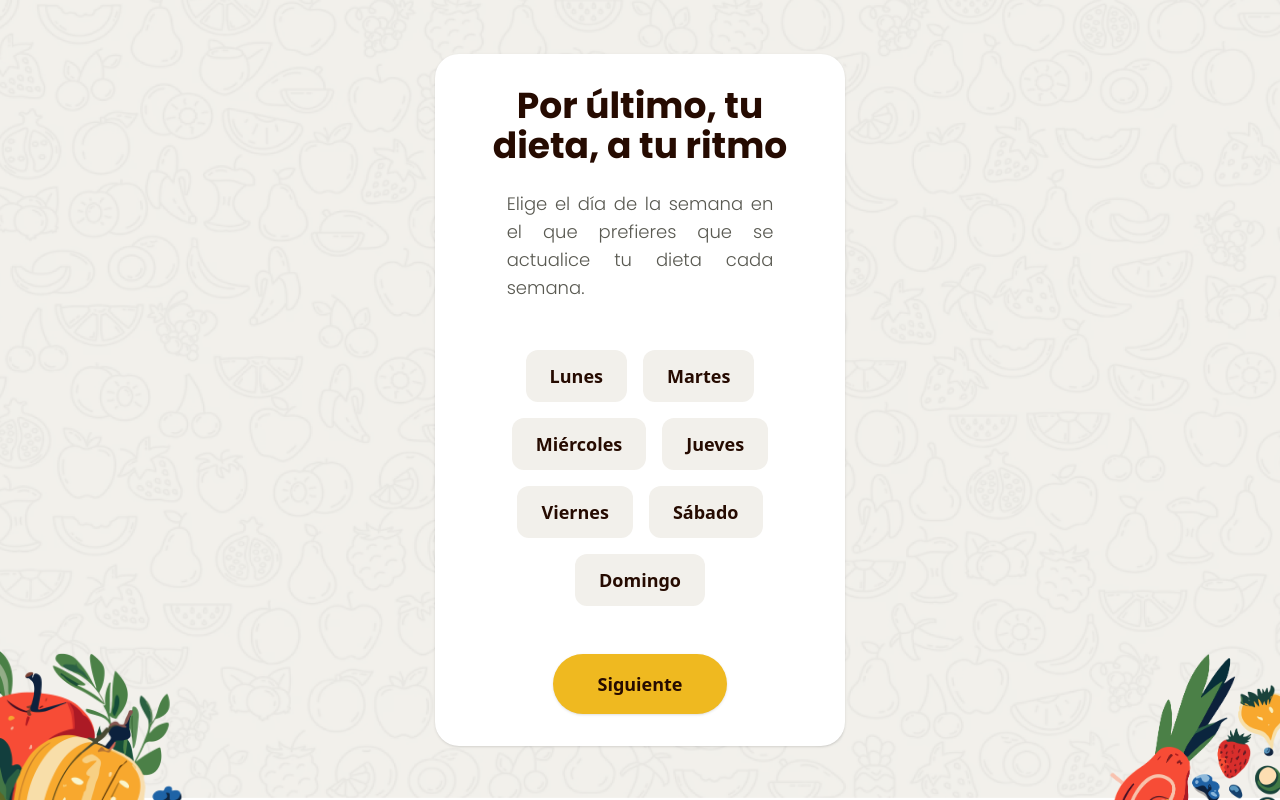
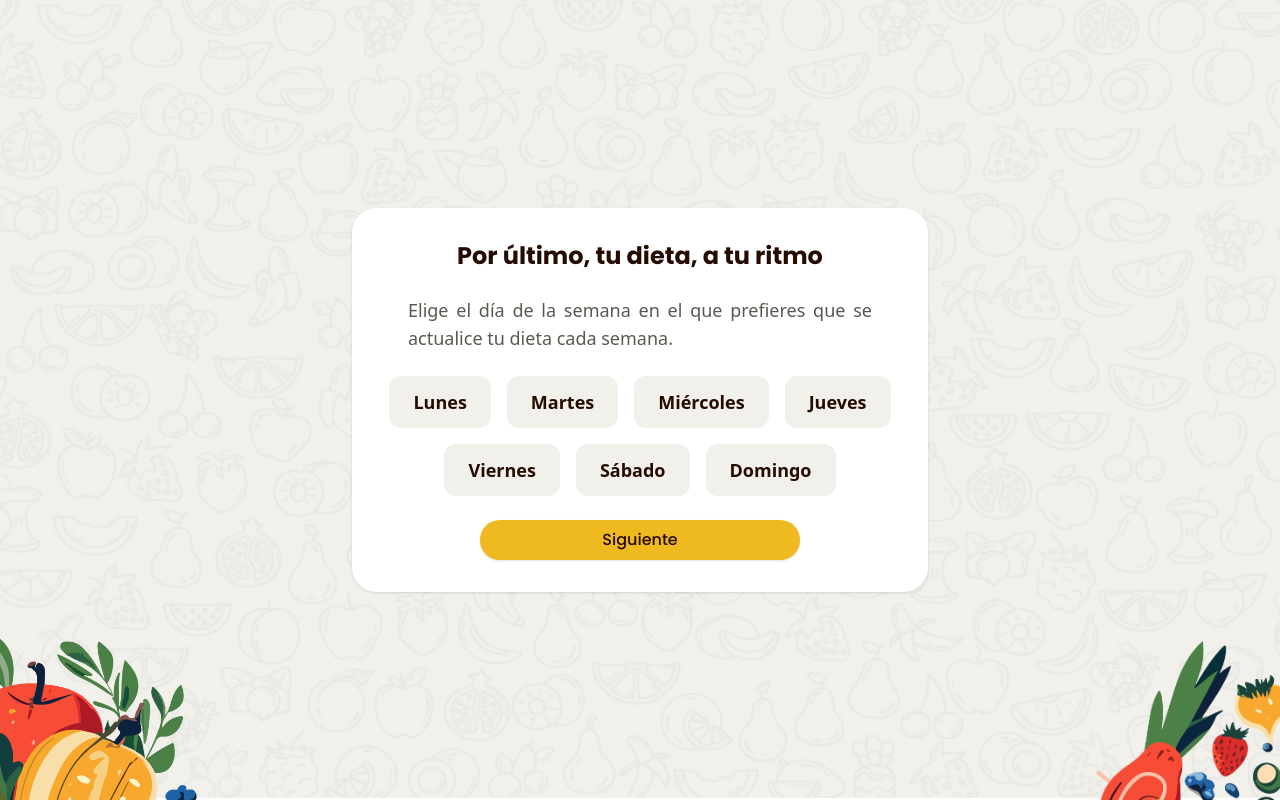
Before and after one commit to Rafiky724/NutrIA, a React (Vite) app in the folder frontend/: page /updateDietDay in a window 1280 px wide. Built offline with nearby package versions, Linux system fonts and the light colour scheme; no server answers; sample sign-in values are in the browser's storage.

Commit message:
Update UpdateDietDay.tsx

```diff
--- a/frontend/src/pages/Onboarding/UpdateDietDay.tsx
+++ b/frontend/src/pages/Onboarding/UpdateDietDay.tsx
@@ -45,21 +45,21 @@ export default function UpdateDietDay() {
 
   return (
     <div className="min-h-screen bg-[url('/Background/Back.png')] bg-cover bg-center flex items-center justify-center p-6">
-      <div className="bg-white w-full sm:w-3/4 md:w-2/3 lg:w-1/2 xl:w-1/3 rounded-3xl shadow p-6 sm:p-8 flex flex-col gap-6 text-center z-50">
-        <h1 className="text-2xl sm:text-3xl md:text-4xl ft-bold text-brown">
+      <div className="bg-white w-full sm:w-xl rounded-3xl shadow p-6 sm:p-8 flex flex-col gap-6 text-center z-50">
+        <h1 className="ft-bold text-lg sm:text-xl md:text-2xl text-brown text-center md:text-left mx-auto">
           Por último, tu dieta, a tu ritmo
         </h1>
-        <p className="text-gray ft-light px-4 sm:px-10 text-justify sm:text-base md:text-lg">
+        <p className="text-gray text-sm sm:text-base md:text-lg text-justify px-2 sm:px-6">
           Elige el día de la semana en el que prefieres que se actualice tu
           dieta cada semana.
         </p>
 
-        <div className="flex flex-wrap justify-center gap-4 mt-6">
+        <div className="flex flex-wrap justify-center gap-4">
           {daysWeek.map((day) => (
             <button
               key={day}
               onClick={() => setDaySelected(day)}
-              className={`px-6 py-3 rounded-xl font-semibold transition cursor-pointer text-sm sm:text-base md:text-lg ${
+              className={`px-6 py-3 rounded-xl font-semibold cursor-pointer text-sm sm:text-base md:text-lg hover:scale-105 transition ${
                 daySelected === day
                   ? "bg-yellow text-brown shadow"
                   : "bg-input text-brown"
@@ -72,16 +72,18 @@ export default function UpdateDietDay() {
 
         <button
           onClick={handleSiguiente}
-          className="w-full sm:w-3/4 md:w-2/3 lg:w-1/2 bg-yellow text-brown font-semibold py-3 sm:py-4 rounded-full shadow text-lg cursor-pointer mx-auto mt-6"
+          className="w-3xs md:w-xs bg-yellow text-brown ft-medium py-2 rounded-full shadow mx-auto block hover:scale-105 transition cursor-pointer"
         >
           Siguiente
         </button>
       </div>
 
-      <div className="absolute left-0 bottom-0 z-10 w-24 sm:w-36 md:w-48">
+      {/* Decorations */}
+      <div className="absolute bottom-0 left-0 z-10 w-24 sm:w-40 md:w-52 2xl:w-80">
         <FruitLeft />
       </div>
-      <div className="absolute right-0 bottom-0 z-10 w-24 sm:w-36 md:w-48">
+
+      <div className="absolute bottom-0 right-0 z-10 w-24 sm:w-40 md:w-52 2xl:w-80">
         <FruitRight />
       </div>
     </div>
```
